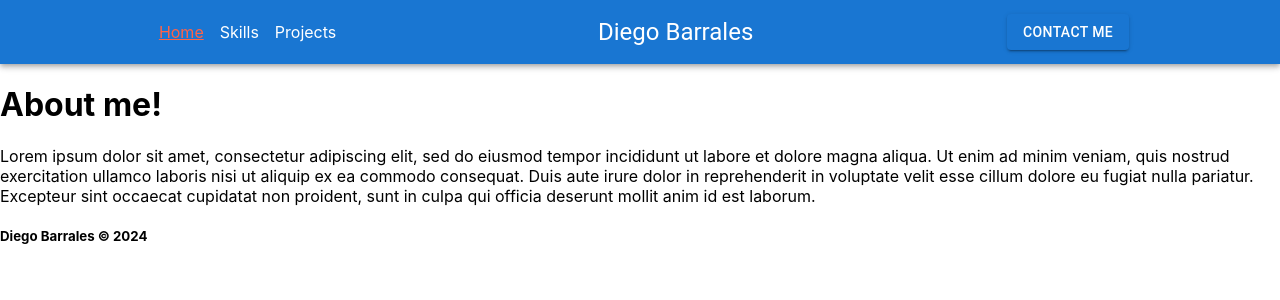
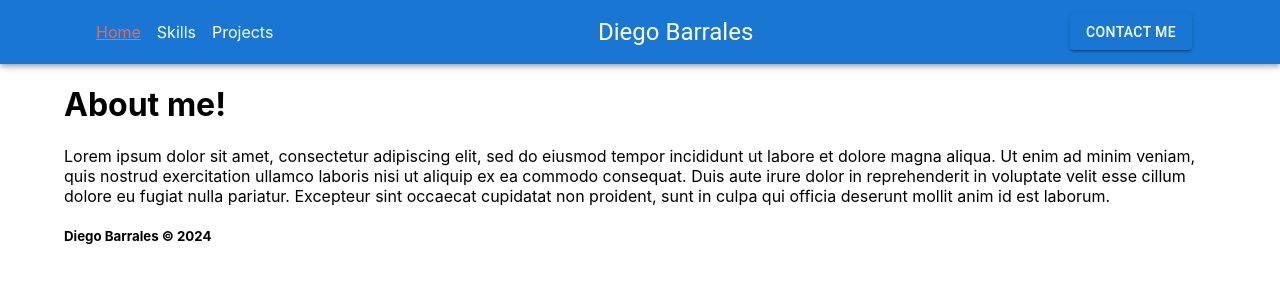
Before and after one commit to barrales-d/portfolio, a React (Create React App) app: page / in a window 1280 px wide. Shown: the top 300 px of the page. Built offline with nearby package versions, Linux system fonts and the light colour scheme.

Commit message:
Add containers to all sections

```diff
--- a/src/App.js
+++ b/src/App.js
@@ -1,11 +1,11 @@
 import './App.css';
-import { Fragment } from 'react';
 import Navbar from './components/navbar/Navbar';
 import Footer from './components/footer/Footer';
 import { Route, Routes } from 'react-router-dom';
 import Home from './pages/Home';
 import Skills from './pages/Skills';
 import Projects from './pages/Projects';
+import { Fragment } from 'react';
 
 function App() {
   return (
--- a/src/components/footer/Footer.js
+++ b/src/components/footer/Footer.js
@@ -1,7 +1,11 @@
+import { Container } from "@mui/material";
+
 const Footer = () => {
   return (
     <footer>
+      <Container maxWidth="lg">
       <h5>Diego Barrales &copy; 2024</h5>
+      </Container>
     </footer>
   );
 }
--- /dev/null
+++ b/src/components/header/Header.js
@@ -0,0 +1,9 @@
+const Header = () => {
+    return (
+        <header>
+
+        </header>
+    );
+}
+
+export default Header;
--- a/src/components/navbar/Navbar.js
+++ b/src/components/navbar/Navbar.js
@@ -1,7 +1,7 @@
 import { Link } from "react-router-dom";
 
 import "./navbar.css";
-import { AppBar, Box, Button, Toolbar, Typography } from "@mui/material";
+import { AppBar, Box, Button, Container, Toolbar, Typography } from "@mui/material";
 import { useState } from "react";
 
 const pages = ["Home", "Skills", "Projects"];
@@ -17,8 +17,9 @@ const Navbar = () => {
 
   return (
     <AppBar component="nav" position="sticky">
+      <Container maxWidth="lg">
         <Toolbar className="navbar">
-        <Box className="navbar-item links">
+          <Box>
             {
               pages.map((page, idx) => (
                 <Link
@@ -33,15 +34,16 @@ const Navbar = () => {
               ))
             }
           </Box>
-        <Box className="navbar-item">
+          <Box>
             <Typography variant="h5">
               <span className="pop">Diego</span> Barrales
             </Typography>
           </Box>
-        <Box className="navbar-item">
+          <Box>
             <Button variant="contained">Contact Me</Button>
           </Box>
         </Toolbar>
+      </Container>
     </AppBar>
   );
 }
--- a/src/components/navbar/navbar.css
+++ b/src/components/navbar/navbar.css
@@ -1,13 +1,8 @@
 .navbar {
-    display: flex;
-    justify-content: space-around;
-    align-items: center;
+    display: grid;
+    justify-content: space-between;
+    grid-template-columns: repeat(3, 1fr);
 }
-
-.navbar-item {}
-
-.links {}
-
 .link-item {
     color: white;
     text-decoration: none;
--- a/src/pages/Home.js
+++ b/src/pages/Home.js
@@ -1,5 +1,12 @@
+import { Container } from "@mui/material";
+import { Fragment } from "react";
+import Header from "../components/header/Header";
+
 const Home = () => {
     return (
+        <Fragment>
+            <Header />
+            <Container maxWidth="lg">
                 <main>
                     <h1>About me!</h1>
                     <p>
@@ -11,6 +18,8 @@ const Home = () => {
                         cupidatat non proident, sunt in culpa qui officia deserunt mollit anim id est laborum.
                     </p>
                 </main>
+            </Container>
+        </Fragment>
     );
 }
 
--- a/src/pages/Projects.js
+++ b/src/pages/Projects.js
@@ -1,5 +1,8 @@
+import { Container } from "@mui/material";
+
 const Projects = () => {
     return (
+        <Container maxWidth="lg">
             <main>
                 <h1>My Projects!</h1>
                 <p>
@@ -11,6 +14,7 @@ const Projects = () => {
                     cupidatat non proident, sunt in culpa qui officia deserunt mollit anim id est laborum.
                 </p>
             </main>
+        </Container>
     );
 }
 
--- a/src/pages/Skills.js
+++ b/src/pages/Skills.js
@@ -1,5 +1,8 @@
+import { Container } from "@mui/material";
+
 const Skills = () => {
     return (
+        <Container maxWidth="lg">
             <main>
                 <h1>My Skills!</h1>
                 <p>
@@ -33,6 +36,7 @@ const Skills = () => {
                     ex ea commodo consequat. Duis aute irure dolor in reprehenderit in voluptate
                 </p>
             </main>
+        </Container>
     );
 }
 
```
Lines whose indentation alone changed are shown as unchanged.
